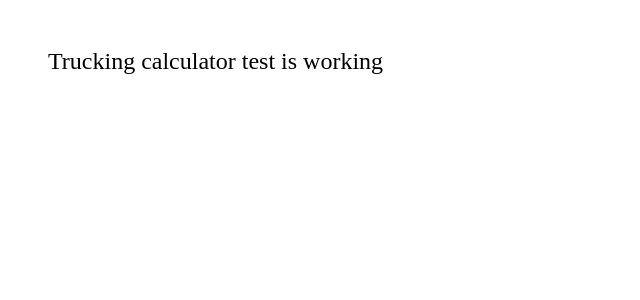
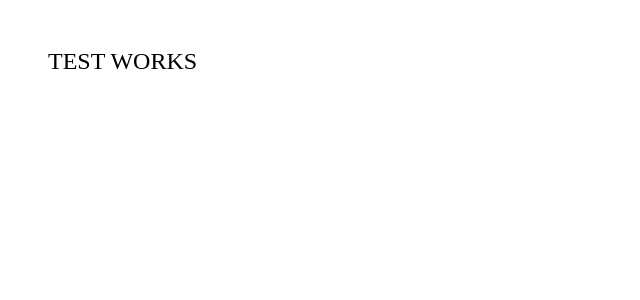
Before and after one commit to greatnessin1-creator/trucking-profit-calculator, a React (Vite) app: page / in a window 1280 px wide. Shown: the top 300 px of the page, without its empty margins (0-640 px from the left). Built offline with nearby package versions, Linux system fonts and the light colour scheme.

Commit message:
Update App component to display 'TEST WORKS'

```diff
--- a/src/App.jsx
+++ b/src/App.jsx
@@ -1,7 +1,3 @@
 export default function App() {
-  return (
-    <div style={{ padding: "40px", fontSize: "24px" }}>
-      Trucking calculator test is working
-    </div>
-  );
+  return <div style={{ padding: 40, fontSize: 24 }}>TEST WORKS</div>;
 }
```
